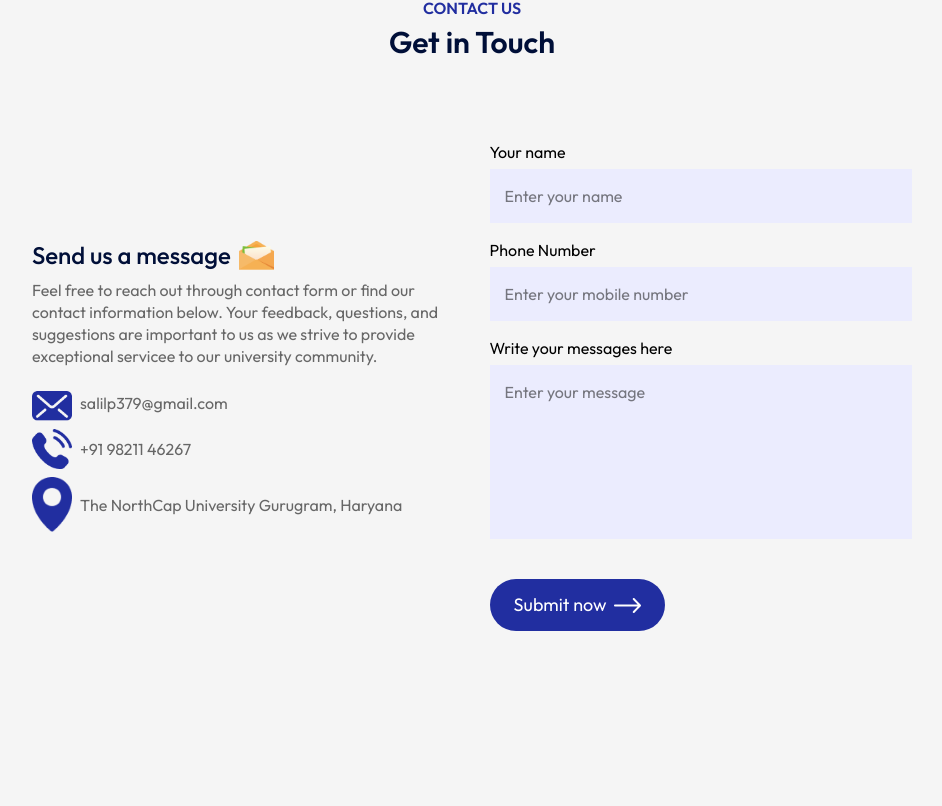
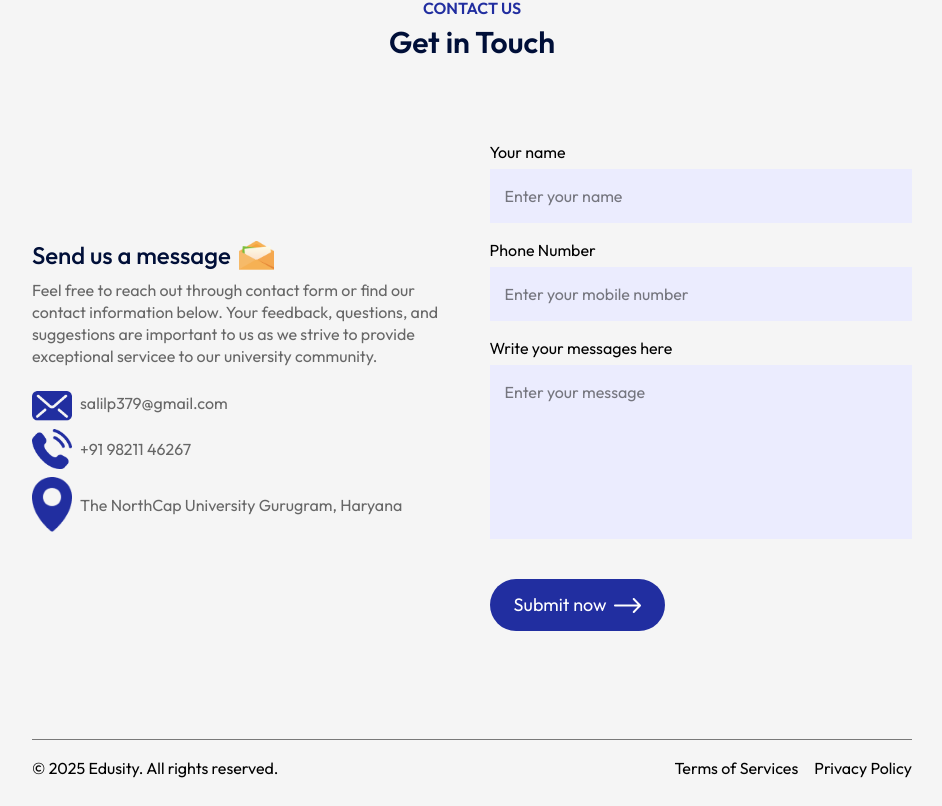
Before and after one commit to salilpal/edusity-react, a React (Vite) app in the folder client/: page / in a window 1280 px wide. Shown: the part 3404-4210 px from the top of the page, without its empty margins (168-1110 px from the left). Before the commit the page ends 4143 px from the top, so only its background shows below. Built offline with nearby package versions, Linux system fonts and the light colour scheme.

Commit message:
added footer

```diff
--- a/client/src/App.jsx
+++ b/client/src/App.jsx
@@ -7,6 +7,7 @@ import About from "./Components/About/About";
 import Campus from "./Components/Campus/Campus";
 import Testimonials from "./Components/Testimonials/Testimonials";
 import Contact from "./Components/Contact/Contact";
+import Footer from "./Components/Footer/footer";
 
 const App = () => {
   return (
@@ -22,6 +23,7 @@ const App = () => {
       <Testimonials />
       <Title subTitle="Contact Us" title="Get in Touch" />
       <Contact />
+      <Footer />
     </div>
   );
 };
--- /dev/null
+++ b/client/src/Components/Footer/Footer.jsx
@@ -0,0 +1,17 @@
+import React from "react";
+
+const footer = () => {
+  return (
+    <>
+      <div class="flex my-2.5 mx-50 items-center justify-between py-4 border-t border-[#797979]">
+        <p>© 2025 Edusity. All rights reserved.</p>
+        <ul class="flex justify-between items-center gap-4">
+          <li>Terms of Services</li>
+          <li>Privacy Policy</li>
+        </ul>
+      </div>
+    </>
+  );
+};
+
+export default footer;
```
